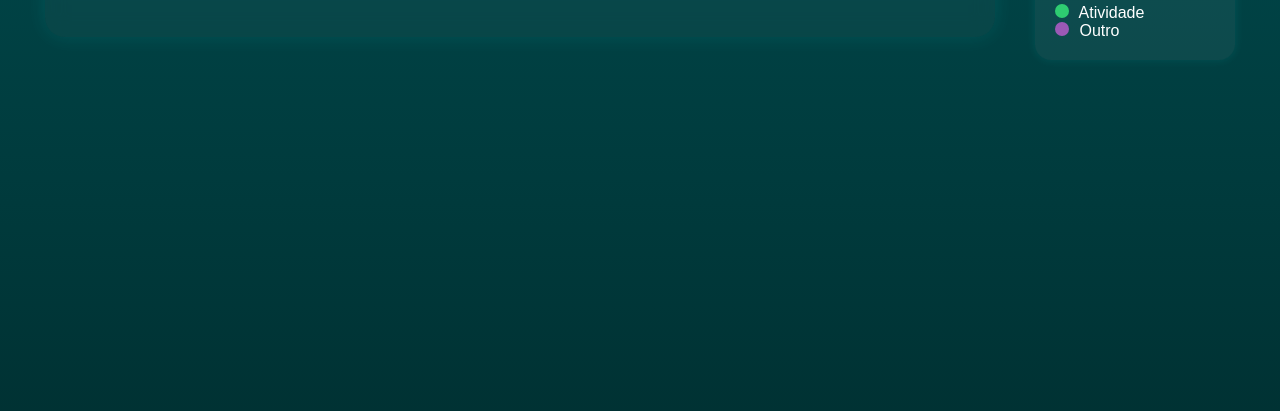
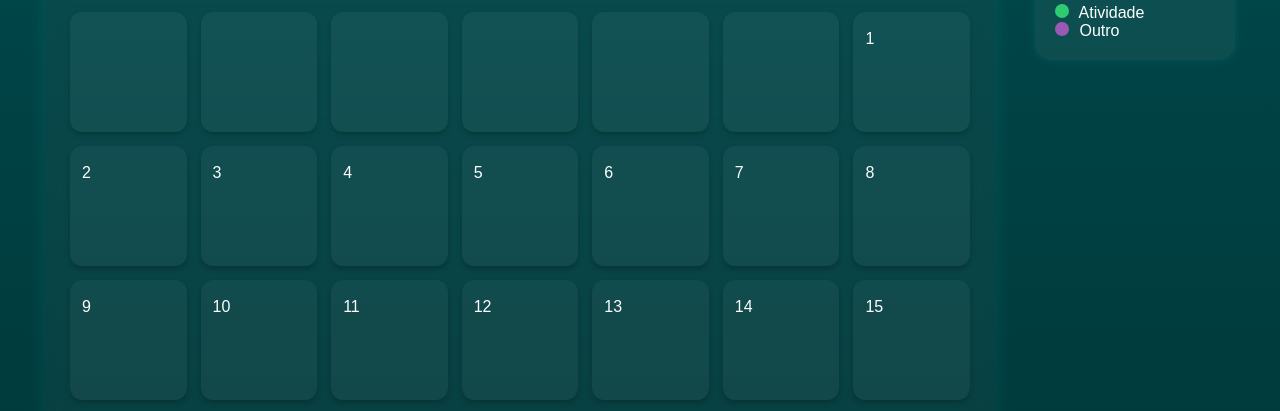
Before and after one commit to Kevynbr18/Kanban_do_projeto, a plain HTML site: page CalendarioProf.html in a window 1280 px wide. Shown: the part 210-621 px from the top of the page. Drawn offline with Linux system fonts and the light colour scheme.

Commit message:
Update CalendarioProf.html

```diff
--- a/CalendarioProf.html
+++ b/CalendarioProf.html
@@ -115,6 +115,6 @@
     </div>
   </footer>
 
-  <script src="../Projeto/JS/CalendarioProf.js"></script>
+  <script src="./JS/CalendarioProf.js"></script>
 </body>
 </html>
```
